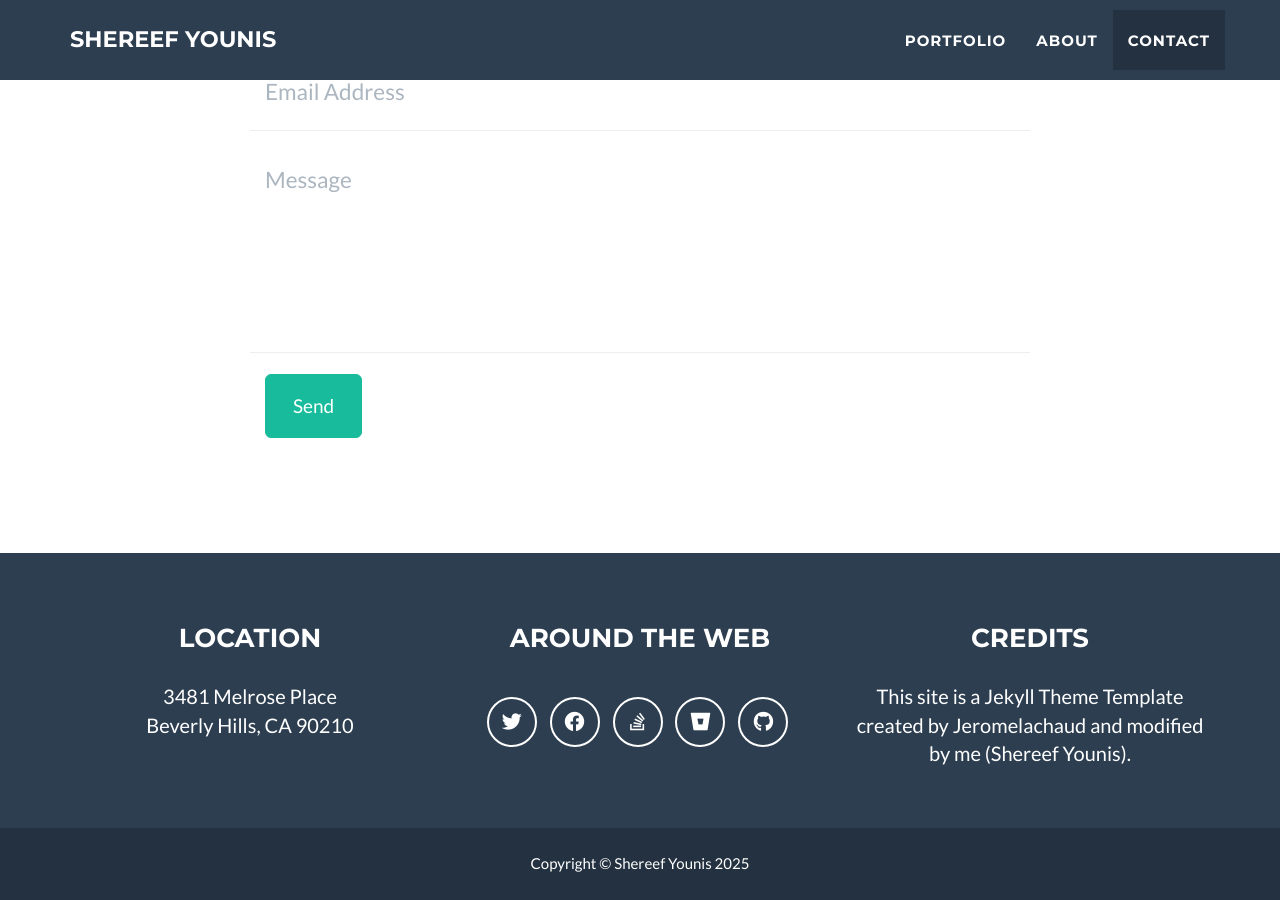
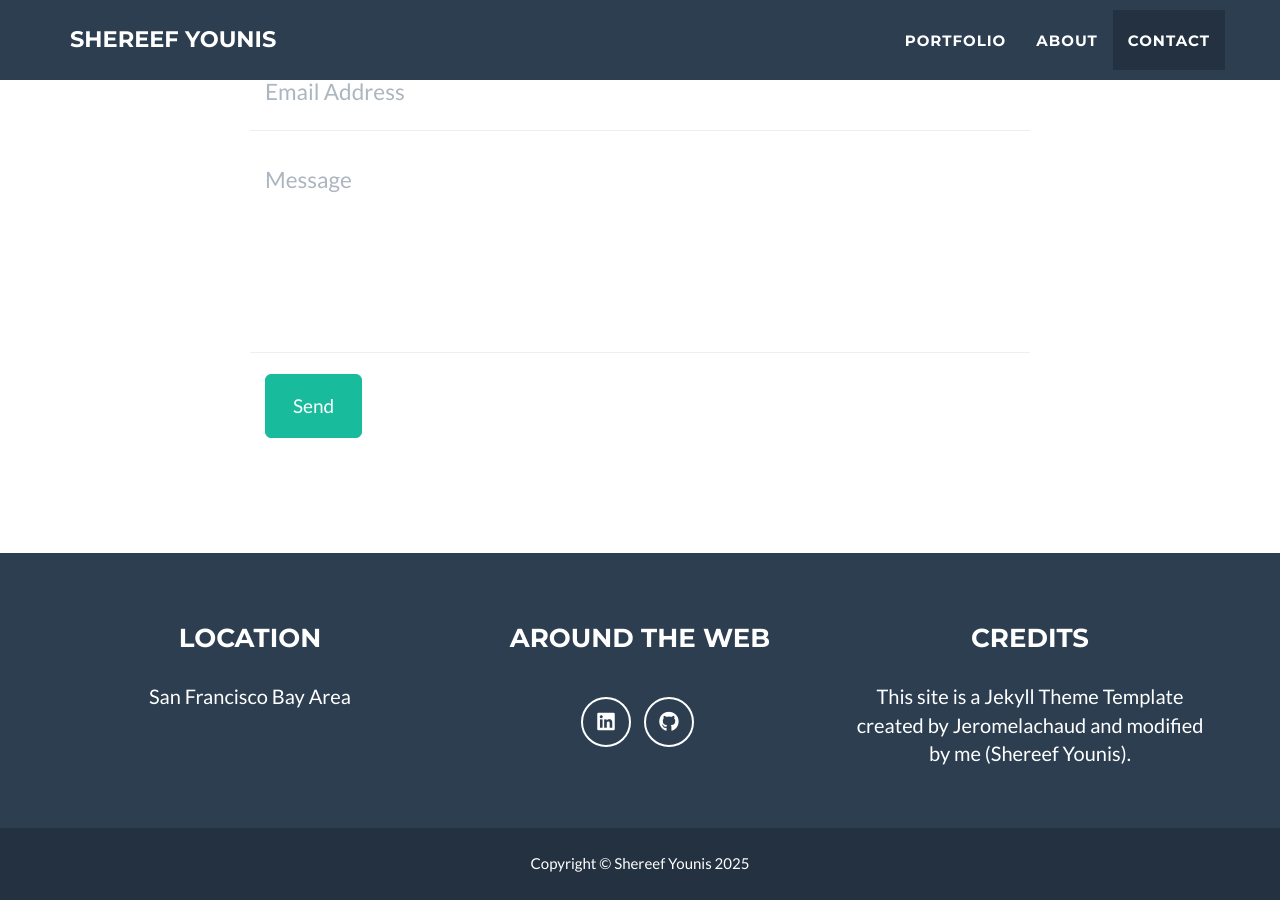
Before and after one commit to shereefyounis/Shereef-Younis-Portfolio, a Jekyll site: the page built from _posts/2014-07-18-project-1.markdown, in a window 1280 px wide and 900 px high, scrolled down 2492 px. Built offline with Jekyll 4.4.1, drawn with Linux system fonts in a browser that asks for light colours.

Commit message:
Update _config.yml

```diff
--- a/_config.yml
+++ b/_config.yml
@@ -39,26 +39,17 @@ footer:
 
 # Social networks usernames (many more available: google-plus, flickr, dribbble, pinterest, instagram, tumblr, linkedin, etc.)
 social:
-  - title: twitter
-    url: http://twitter.com/jekyllrb
-  - title: facebook
-    url:
-  - title: stack-overflow
-    url: http://stackoverflow.com/questions/tagged/jekyll
-  - title: bitbucket
-    url: http://bitbucket.org/jekyll
+  - title: linkedin
+    url: https://www.linkedin.com/in/shereef-younis
   - title: github
-    url: http://github.com/jekyll
+    url: https://github.com/shereefyounis
 
 # Postal address (add as many lines as necessary)
 address:
-  - line: 3481 Melrose Place
-  - line: Beverly Hills, CA 90210
+  - line: San Francisco Bay Area
 
 # Credits content
 credits: This site is a Jekyll Theme Template created by Jeromelachaud and modified by me (Shereef Younis).
-
-Jeromelachaud's Links: https://github.com/jeromelachaud/freelancer-theme & https://jekyllthemes.io/theme/freelancer-theme
 
 # Build settings
 markdown: kramdown
```
